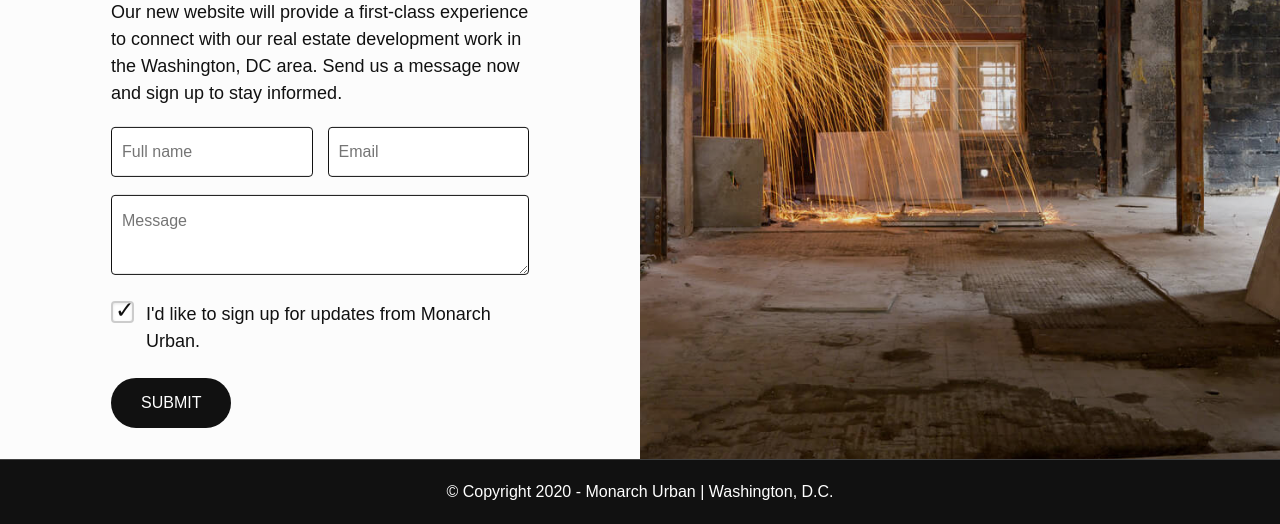
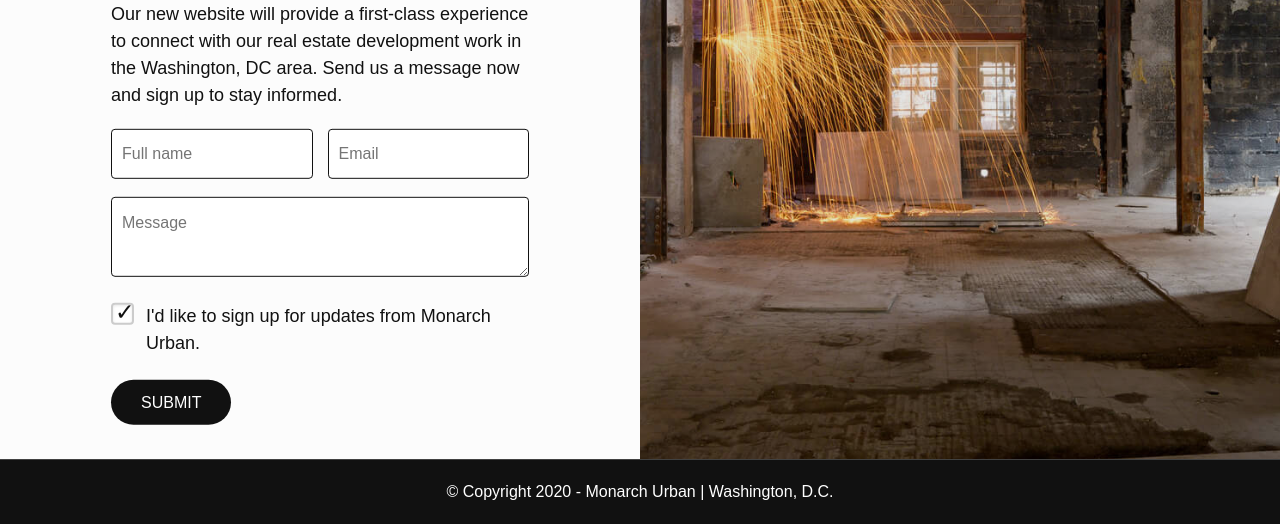
Before and after one commit to brianotoole/monarch-comingsoon, a website built with webpack: page index.html in a window 1280 px wide. Shown: the part 276-800 px from the top of the page. Built offline with nearby package versions, Linux system fonts and the light colour scheme; a web font is replaced by a local one.

Commit message:
adjust btn height

```diff
--- a/src/scss/layouts/_buttons.scss
+++ b/src/scss/layouts/_buttons.scss
@@ -5,8 +5,8 @@
 .btn {
   display: inline-block;
   padding: 0 rem(30);
-  height: rem(50);
-  line-height: rem(50);
+  height: rem(45);
+  line-height: rem(45);
   font-size: font-scale(0);
   color: $color-white;
   background-color: $color-body;
```
Also changed, not shown: dist/css/style.css.
